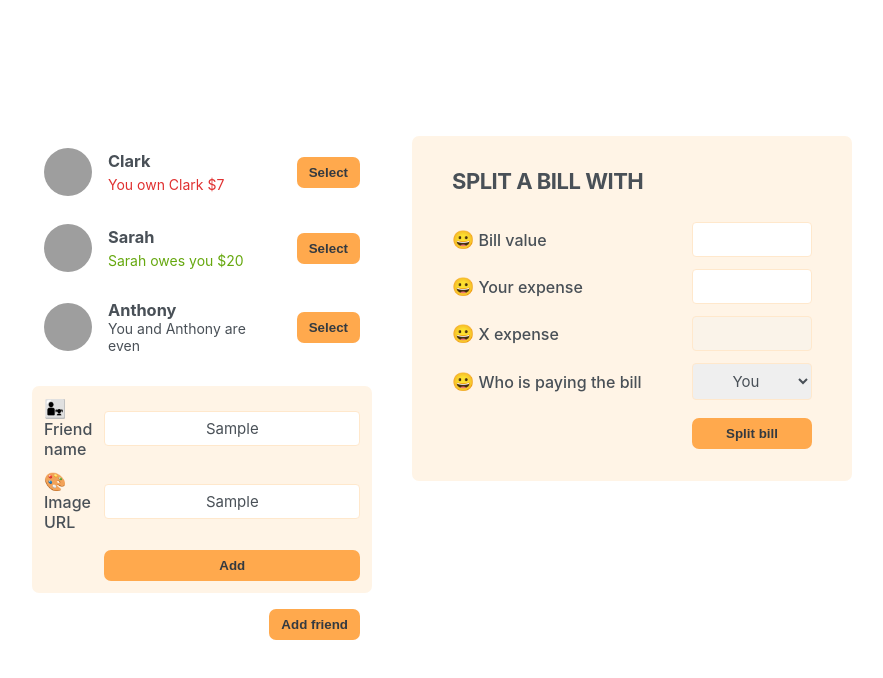
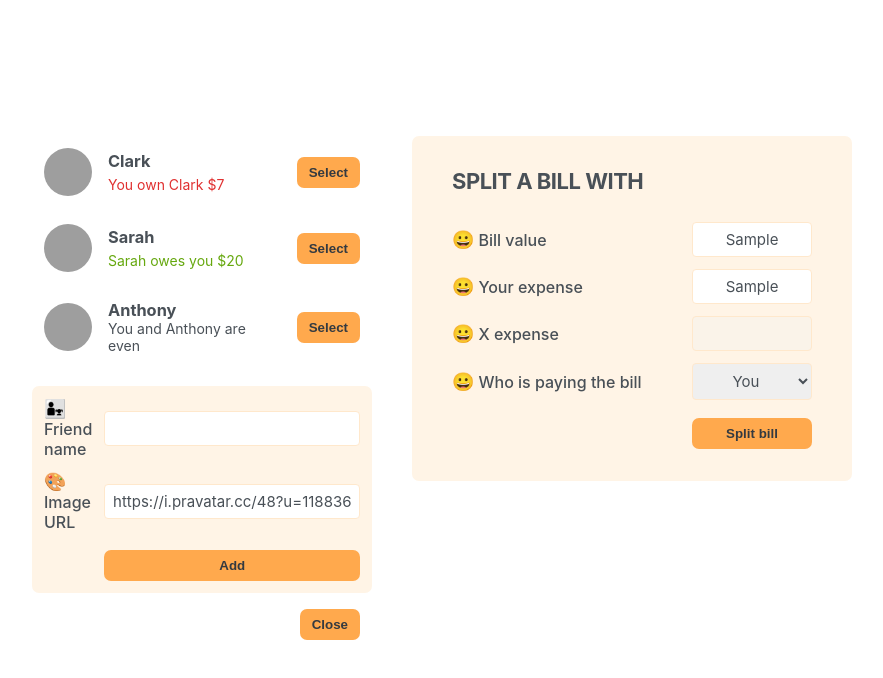
Before and after one commit to mar-g/eat-n-split, a React (Vite) app: page / in a window 1280 px wide. Both pictures are taken after typing "Sample", "Sample" into the empty fields and a click on the button "Add friend". Shown: the top 678 px of the page, without its empty margins (198-1081 px from the left). Built offline with nearby package versions, Linux system fonts and the light colour scheme; grey boxes are pictures that could not be loaded.

Commit message:
commit 03

```diff
--- a/src/App.jsx
+++ b/src/App.jsx
@@ -1,3 +1,5 @@
+import { useState } from "react";
+
 const initialFriends = [
   {
     id: 118836,
@@ -20,20 +22,40 @@ const initialFriends = [
 ];
 
 function App() {
+  const [friends, setFriends] = useState(initialFriends);
+  const [showAddFriend, setShowAddFriend] = useState(false);
+
+  function handleShowAddFriend() {
+    setShowAddFriend((show) => !show);
+  }
+
+  function handleAddFriend(friend) {
+    setFriends((friends) => [...friends, friend]);
+    setShowAddFriend(false);
+  }
   return (
     <div className="app">
       <div className="sidebar">
-        <FriendsList />
-        <FormAddFriend />
-        <Button>Add friend</Button>
+        <FriendsList friends={friends} />
+        {showAddFriend && <FormAddFriend onAddFriend={handleAddFriend} />}
+        <Button onClick={handleShowAddFriend}>
+          {showAddFriend ? "Close" : "Add friend"}
+        </Button>
       </div>
       <FormSplitBill />
     </div>
   );
 }
 
-function FriendsList() {
-  const friends = initialFriends;
+function Button({ children, onClick }) {
+  return (
+    <button className="button" onClick={onClick}>
+      {children}
+    </button>
+  );
+}
+
+function FriendsList({ friends }) {
   return (
     <ul>
       {friends.map((friend) => (
@@ -64,17 +86,41 @@ function Friend({ friend }) {
   );
 }
 
-function Button({ children }) {
-  return <button className="button">{children}</button>;
-}
+function FormAddFriend({ onAddFriend }) {
+  const [name, setName] = useState("");
+  const [image, setImage] = useState("https://i.pravatar.cc/48?u=118836");
 
-function FormAddFriend() {
+  function handleSubmit(e) {
+    e.preventDefault();
+    if (!name || !image) return;
+    const id = crypto.randomUUID();
+
+    const newFriend = {
+      id,
+      name,
+      image: `${image}?=${id}`,
+      balance: 0,
+    };
+
+    onAddFriend(newFriend);
+
+    setName("");
+    setImage("https://i.pravatar.cc/48?u=118836");
+  }
   return (
-    <form className="form-add-friend">
+    <form className="form-add-friend" onSubmit={handleSubmit}>
       <label>👨‍👧Friend name</label>
-      <input type="text" />
+      <input
+        type="text"
+        value={name}
+        onChange={(e) => setName(e.target.value)}
+      />
       <label>🎨Image URL</label>
-      <input type="text" />
+      <input
+        type="text"
+        value={image}
+        onChange={(e) => setImage(e.target.value)}
+      />
       <Button>Add</Button>
     </form>
   );
```
